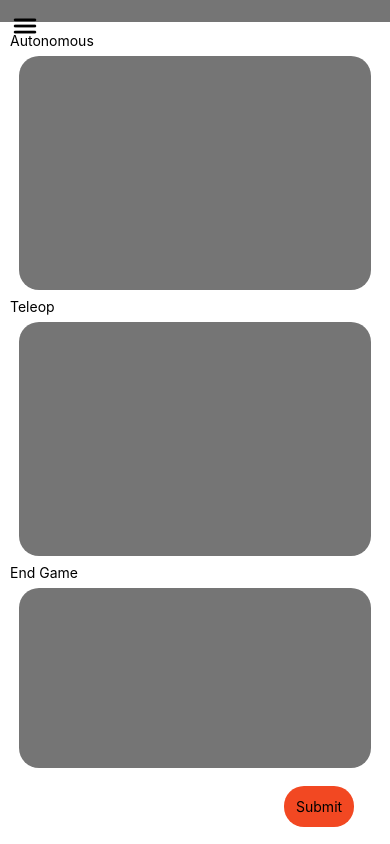
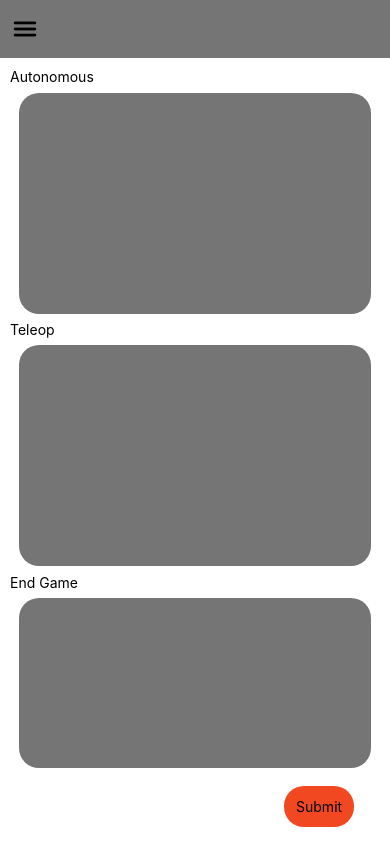
Before and after one commit to Pengiunolo/lotbScoutApp, a React Native app: screen / in a window 390 px wide. Built offline with nearby package versions, Linux system fonts and the light colour scheme.

Commit message:
modified stuff

```diff
--- a/App.js
+++ b/App.js
@@ -87,13 +87,14 @@ const styles = StyleSheet.create({
 
   },
   head:{
-    flex: .05,
-    alignItems:'flex-start',
+    flex: 1,
+    flexDirection: 'row',
+    alignItems:'center',
     backgroundColor: '#757575',
     justifyContent: 'space-between',
     width: '100%',
     padding: 10,
-    flexDirection: 'row',
+
   },
   body:{
     flex: 20,
```
